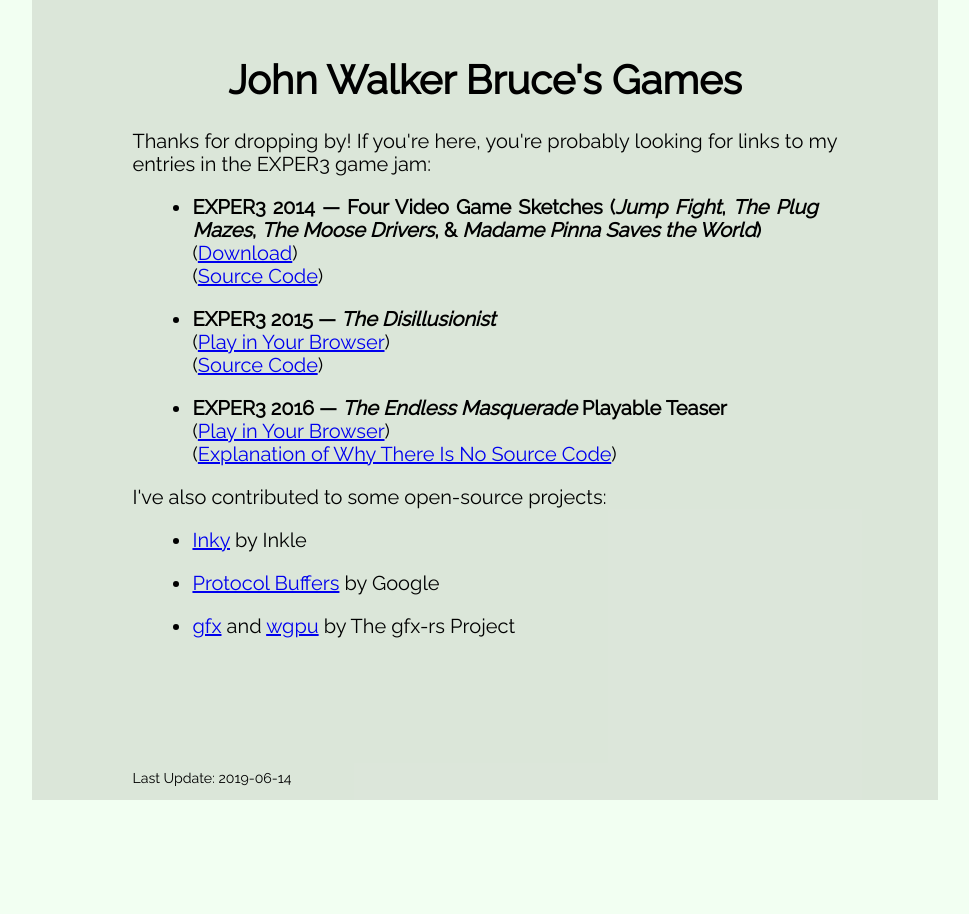
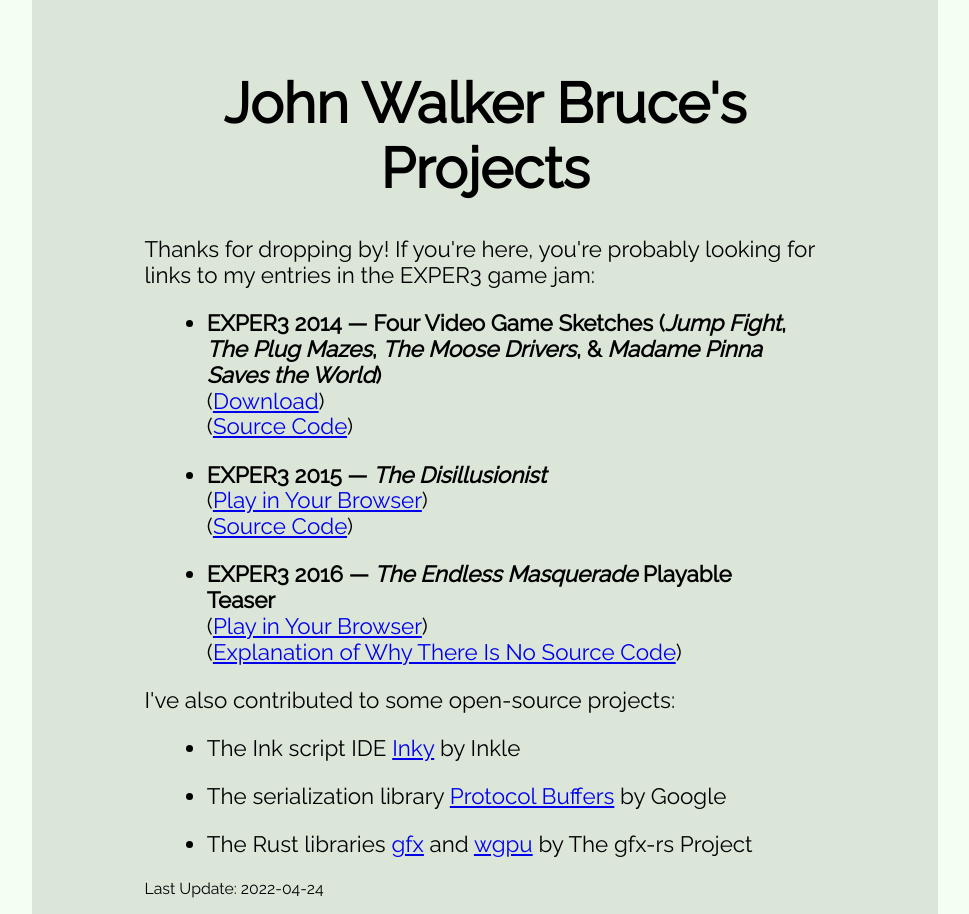
Before and after one commit to arashikou/arashikou.github.io, a plain HTML site: page index.html in a window 1280 px wide. Shown: the whole page, without its empty margins (155-1124 px from the left). Before the commit the page ends 800 px from the top, so only its background shows below. Drawn offline with nearby package versions, Linux system fonts and the light colour scheme.

Commit message:
Update info & improve mobile support

```diff
--- a/index.html
+++ b/index.html
@@ -13,8 +13,7 @@
 	body {
 		background: rgb(95%, 100%, 95%);
 		font-family: 'Raleway', sans-serif;
-		font-size: 1.25rem;
-		text-align: justify;
+		font-size: 1.4rem;
 	}
 	#EverythingWrapper {
 		position: relative;
@@ -24,8 +23,18 @@
 		min-height: 100vh;
 		background: rgba(10%, 5%, 0%, 10%);
 	}
+	@media (max-width: 125vh) {
+		body {
+			font-size: 2rem;
+		}
+		#EverythingWrapper {
+			width: 95vw;
+			padding: 1.5em 2.5em;
+		}
+	}
 	h1 {
 		text-align: center;
+		font-size: 2.5em;
 	}
 	ul li {
 		margin: 1em;
@@ -34,10 +43,11 @@
 		position: absolute;
 		bottom: 0;
 		font-size: 0.7071em;
+		margin: 2em 0 1em;
 	}
 </style>
 <div id="EverythingWrapper">
-	<h1>John Walker Bruce's Games</h1>
+	<h1>John Walker Bruce's Projects</h1>
 	<p>Thanks for dropping by! If you're here, you're probably looking for links to my entries in the EXPER3 game jam:</p>
 	<ul>
 		<li><b>EXPER3 2014 — Four Video Game Sketches (<i>Jump Fight</i>, <i>The Plug Mazes</i>, <i>The Moose Drivers</i>, & <i>Madame Pinna Saves the World</i>)</b><br>(<a href="https://github.com/arashikou/exper3-2014/releases/tag/v1.0.0">Download</a>)<br>(<a href="https://github.com/arashikou/exper3-2014">Source Code</a>)</li>
@@ -46,9 +56,9 @@
 	</ul>
 	<p>I've also contributed to some open-source projects:</p>
 	<ul>
-		<li><a href="https://github.com/inkle/inky">Inky</a> by Inkle</li>
-		<li><a href="https://github.com/protocolbuffers/protobuf">Protocol Buffers</a> by Google</li>
-		<li><a href="https://github.com/gfx-rs/gfx">gfx</a> and <a href="https://github.com/gfx-rs/wgpu">wgpu</a> by The gfx-rs Project</li>
+		<li>The Ink script IDE <a href="https://github.com/inkle/inky">Inky</a> by Inkle</li>
+		<li>The serialization library <a href="https://github.com/protocolbuffers/protobuf">Protocol Buffers</a> by Google</li>
+		<li>The Rust libraries <a href="https://github.com/gfx-rs/gfx">gfx</a> and <a href="https://github.com/gfx-rs/wgpu">wgpu</a> by The gfx-rs Project</li>
 	</ul>
-	<p id="LastUpdated">Last Update: 2019-06-14</p>
+	<p id="LastUpdated">Last Update: 2022-04-24</p>
 </div>
```
